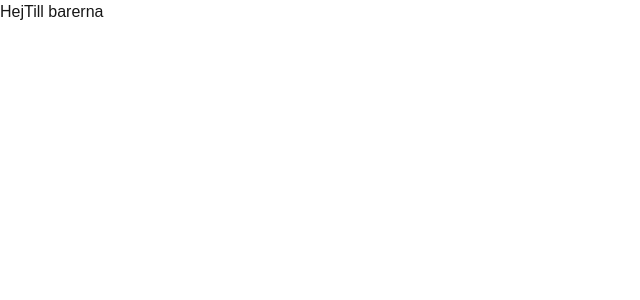
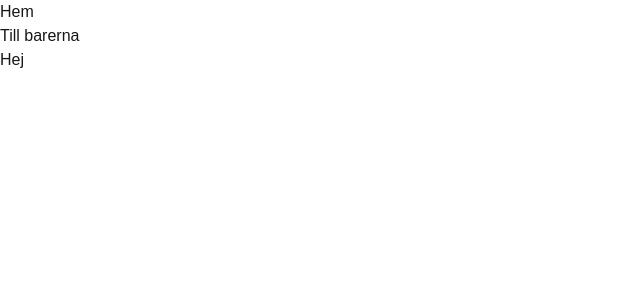
Before and after one commit to nickenickenicke/billig-bars, a Next.js app: page / in a window 1280 px wide. Shown: the top 300 px of the page, without its empty margins (0-640 px from the left). Built offline with nearby package versions, Linux system fonts and the light colour scheme.

Commit message:
The basicest of navs

```diff
--- a/src/app/components/DisplayBars.tsx
+++ b/src/app/components/DisplayBars.tsx
@@ -12,26 +12,7 @@ interface Props {
 
 export default function DisplayBars({ bars }: Props) {
   const [barsState, setBarsState] = useState<Bar[]>(bars)
-  const { bars: hej } = useContext(BarsContext)
 
-  console.log(hej)
-
-  //   useEffect(() => {
-  //     if (barsState.length > 0) {
-  //       return
-  //     }
-  //     const getBarsLetsGo = async () => {
-  //       const supabase = await createClient()
-  //       const { data, error } = await supabase.rpc('nearby_bars', bysistorget)
-  //       if (error) {
-  //         console.error(error)
-  //         return setBarsState([])
-  //       }
-  //       setBarsState(data)
-  //     }
-
-  //     getBarsLetsGo()
-  //   }, [])
   const bysistorget: CurrentLocation = {
     currentlat: 59.31803212061374,
     currentlong: 18.054961588411196
--- /dev/null
+++ b/src/app/components/Navigation.tsx
@@ -0,0 +1,16 @@
+import Link from 'next/link'
+
+export const Navigation = () => {
+  return (
+    <nav>
+      <ul>
+        <li>
+          <Link href="/">Hem</Link>
+        </li>
+        <li>
+          <Link href="/bars">Till barerna</Link>
+        </li>
+      </ul>
+    </nav>
+  )
+}
--- a/src/app/layout.tsx
+++ b/src/app/layout.tsx
@@ -1,6 +1,7 @@
 import type { Metadata } from 'next'
 import './globals.css'
 import { Providers } from './reducers/Providers'
+import { Navigation } from './components/Navigation'
 
 export const metadata: Metadata = {
   title: 'Billig Bira',
@@ -15,6 +16,7 @@ export default function RootLayout({
   return (
     <html lang="en">
       <body className={`antialiased`}>
+        <Navigation />
         <Providers>{children}</Providers>
       </body>
     </html>
--- a/src/app/page.tsx
+++ b/src/app/page.tsx
@@ -1,10 +1,3 @@
-import Link from 'next/link'
-
 export default function Home() {
-  return (
-    <main>
-      Hej
-      <Link href="/bars">Till barerna</Link>
-    </main>
-  )
+  return <main>Hej</main>
 }
```
